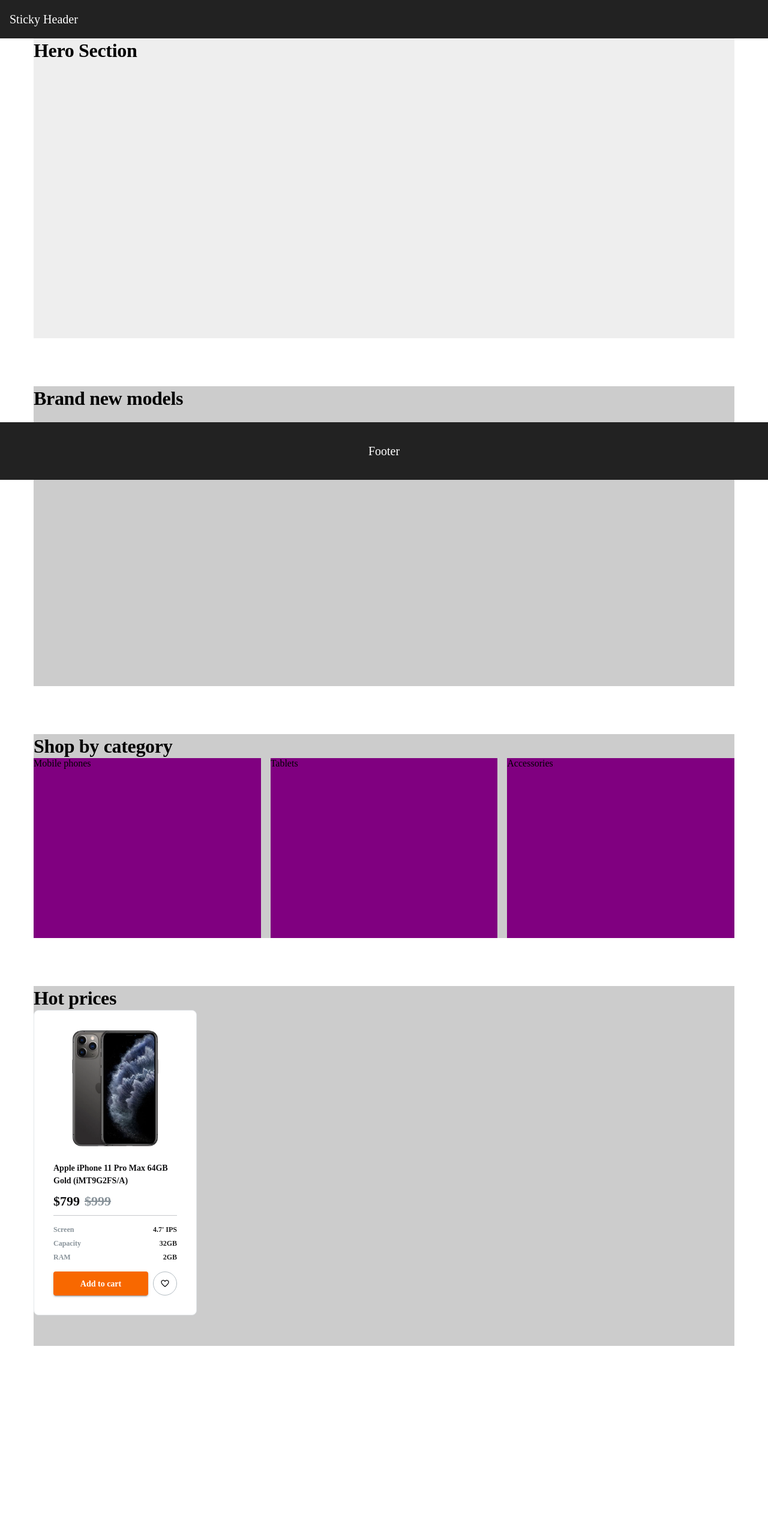
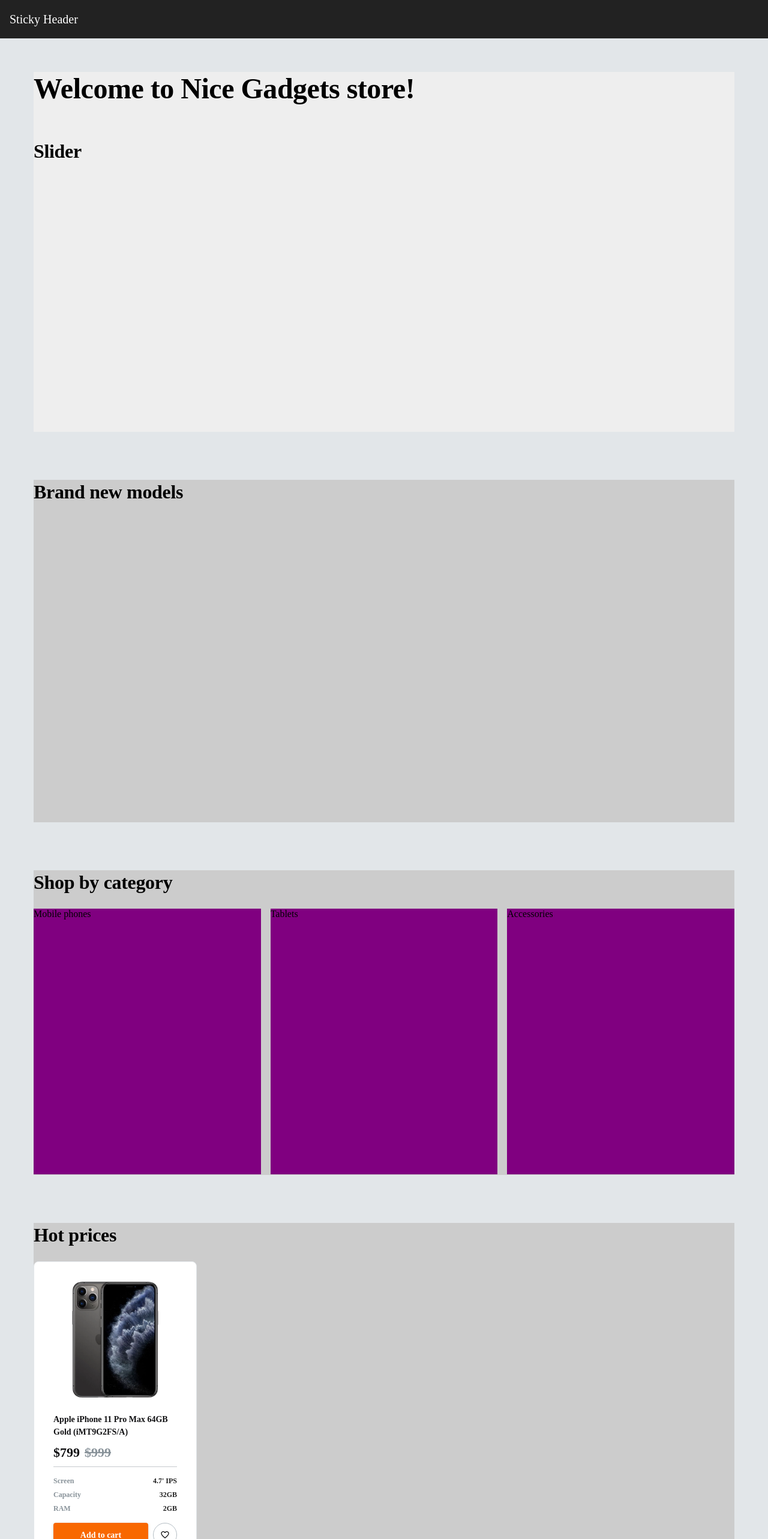
Before and after one commit to fs-jan25-smerichka-team/product-catalog-group-project, a React (Vite) app: page /#/ in a window 1280 px wide. Shown: the top 2566 px of the page at 60% size. Before the commit the page ends 2340 px from the top, so only its background shows below. Built offline with nearby package versions, Linux system fonts and the light colour scheme; a web font is replaced by a local one.

Commit message:
add styles to HomePage

```diff
--- a/src/index.css
+++ b/src/index.css
@@ -21,4 +21,5 @@
 }
 body {
   margin: 0;
+  background-color: #E2E6E9;
 }
--- a/src/modules/HomePage/HomePage.tsx
+++ b/src/modules/HomePage/HomePage.tsx
@@ -1,35 +1,67 @@
 import { Box, Grid, Typography } from '@mui/material';
 
-import { ProductCard } from '../shared/ProductCard/ProductCard';
+import { ProductCard } from '../Shared/ProductCard/ProductCard';
+import {
+  brandNewModelsBoxStyle,
+  categoryBoxStyle,
+  categoryItemBoxStyle,
+  categoryTitleStyle,
+  heroBoxStyle,
+  heroTitleStyle,
+  homePageGridStyle,
+  hotPricesBoxStyle,
+  hotPricesCardWrapperStyle,
+} from './HomePageStyle';
 
 export const HomePage: React.FC = () => {
   return (
     <>
-      <Grid container direction="column" spacing={'80px'}>
+      <Grid
+        container
+        direction="column"
+        spacing={{
+          mobile: 7,
+          tablet: 8.125,
+          desktop: 10,
+        }}
+        sx={homePageGridStyle}
+      >
         {/* Hero Section */}
         <Grid>
-          <Box sx={{ bgcolor: '#eee', height: '500px' }}>
-            <Typography variant="h2">Hero Section</Typography>
+          <Box sx={heroBoxStyle}>
+            <Typography variant="h1" sx={heroTitleStyle}>
+              Welcome to Nice Gadgets store!
+            </Typography>
+            <Typography variant="h2">Slider</Typography>
           </Box>
         </Grid>
 
         {/* Brand new models */}
         <Grid>
-          <Box sx={{ bgcolor: '#ccc', height: '500px' }}>
-            <Typography variant="h2">Brand new models</Typography>
+          <Box sx={brandNewModelsBoxStyle}>
+            <Typography variant="h2" sx={categoryTitleStyle}>
+              Brand new models
+            </Typography>
           </Box>
         </Grid>
 
         {/* Shop by category */}
         <Grid>
-          <Box sx={{ bgcolor: '#ccc' }}>
-            <Typography variant="h2" align={'left'}>
+          <Box sx={categoryBoxStyle}>
+            <Typography variant="h2" align={'left'} sx={categoryTitleStyle}>
               Shop by category
             </Typography>
-            <Grid container spacing={2}>
+            <Grid
+              container
+              spacing={{
+                mobile: 4,
+                tablet: 2,
+                desktop: 2,
+              }}
+            >
               {['Mobile phones', 'Tablets', 'Accessories'].map(label => (
                 <Grid key={label} size={{ mobile: 4, tablet: 4, desktop: 8 }}>
-                  <Box sx={{ bgcolor: 'purple', height: '300px' }}>
+                  <Box sx={categoryItemBoxStyle}>
                     <div className={'card'}>{label}</div>
                   </Box>
                 </Grid>
@@ -40,9 +72,11 @@ export const HomePage: React.FC = () => {
 
         {/* Hot prices */}
         <Grid>
-          <Box sx={{ bgcolor: '#ccc', height: '600px' }}>
-            <Typography variant="h2">Hot prices</Typography>
-            <Box sx={{ maxWidth: '272px', maxHeight: '450px' }}>
+          <Box sx={hotPricesBoxStyle}>
+            <Typography variant="h2" sx={categoryTitleStyle}>
+              Hot prices
+            </Typography>
+            <Box sx={hotPricesCardWrapperStyle}>
               <ProductCard
                 product={{
                   id: 0,
--- /dev/null
+++ b/src/modules/HomePage/HomePageStyle.ts
@@ -0,0 +1,71 @@
+import { SxProps, Theme } from '@mui/material/styles';
+
+export const homePageGridStyle: SxProps<Theme> = {
+  marginBottom: {
+    mobile: '56px',
+    tablet: '65px',
+    desktop: '80px',
+  },
+};
+
+export const heroBoxStyle: SxProps<Theme> = {
+  bgcolor: '#eee',
+  height: {
+    mobile: '482px',
+    tablet: '397px',
+    desktop: '600px',
+  },
+};
+
+export const heroTitleStyle: SxProps<Theme> = {
+  marginY: {
+    mobile: '24px',
+    tablet: '32px',
+    desktop: '56px',
+  },
+};
+
+export const brandNewModelsBoxStyle: SxProps<Theme> = {
+  bgcolor: '#ccc',
+  height: {
+    mobile: '526px',
+    tablet: '577px',
+    desktop: '571px',
+  },
+};
+
+export const categoryBoxStyle: SxProps<Theme> = {
+  bgcolor: '#ccc',
+  height: {
+    mobile: '1208px',
+    tablet: '327px',
+    desktop: '508px',
+  },
+};
+
+export const categoryItemBoxStyle: SxProps<Theme> = {
+  bgcolor: 'purple',
+  height: {
+    mobile: '363px',
+    tablet: '262px',
+    desktop: '443px',
+  },
+};
+
+export const categoryTitleStyle: SxProps<Theme> = {
+  marginBottom: '24px',
+};
+
+export const hotPricesBoxStyle: SxProps<Theme> = {
+  bgcolor: '#ccc',
+  height: {
+    mobile: '495px',
+    tablet: '577px',
+    desktop: '571px',
+  },
+};
+
+export const hotPricesCardWrapperStyle: SxProps<Theme> = {
+  maxWidth: '272px',
+  maxHeight: '439px',
+};
--- a/src/modules/MainLayout/MainLayout.tsx
+++ b/src/modules/MainLayout/MainLayout.tsx
@@ -21,7 +21,7 @@ const Header = () => (
 const Footer = () => (
   <Box
     sx={{
-      position: 'fixed',
+      // position: 'fixed',
       bottom: 0,
       left: 0,
       right: 0,
--- a/src/modules/shared/ProductCard/ProductCardStyle.ts
+++ b/src/modules/shared/ProductCard/ProductCardStyle.ts
@@ -9,13 +9,18 @@ export const cardStyle: SxProps<Theme> = {
   boxShadow: 'none',
   display: 'flex',
   flexDirection: 'column',
+  justifyContent: 'space-between',
   gap: '8px',
-  minHeight: '439px',
+  height: '100%',
 };
 
 export const imageBoxStyle: SxProps<Theme> = {
   display: 'flex',
-  maxHeight: '196px',
+  height: {
+    mobile: '130px',
+    tablet: '175px',
+    desktop: '196px',
+  },
 };
 
 export const cardMediaStyle: SxProps<Theme> = {
--- a/src/modules/shared/variables.scss
+++ b/src/modules/shared/variables.scss
@@ -6,6 +6,7 @@ $color-secondary: #89939a;
 $color-icons: #b4bdc3;
 $color-success: #27ae60;
 $color-error: #eb5757;
+$color-elements: #E2E6E9;
 
 // Color selector colors
 $color-green: #27ae60;
```
